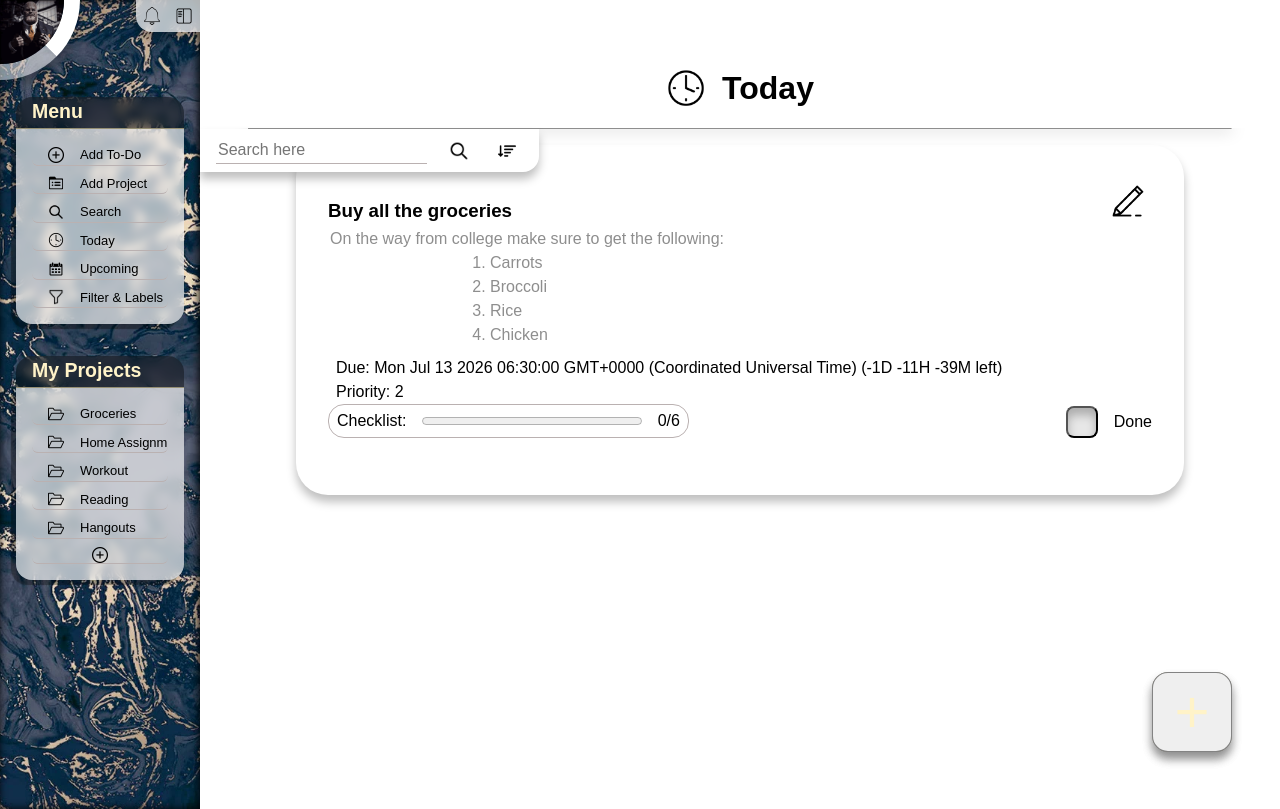
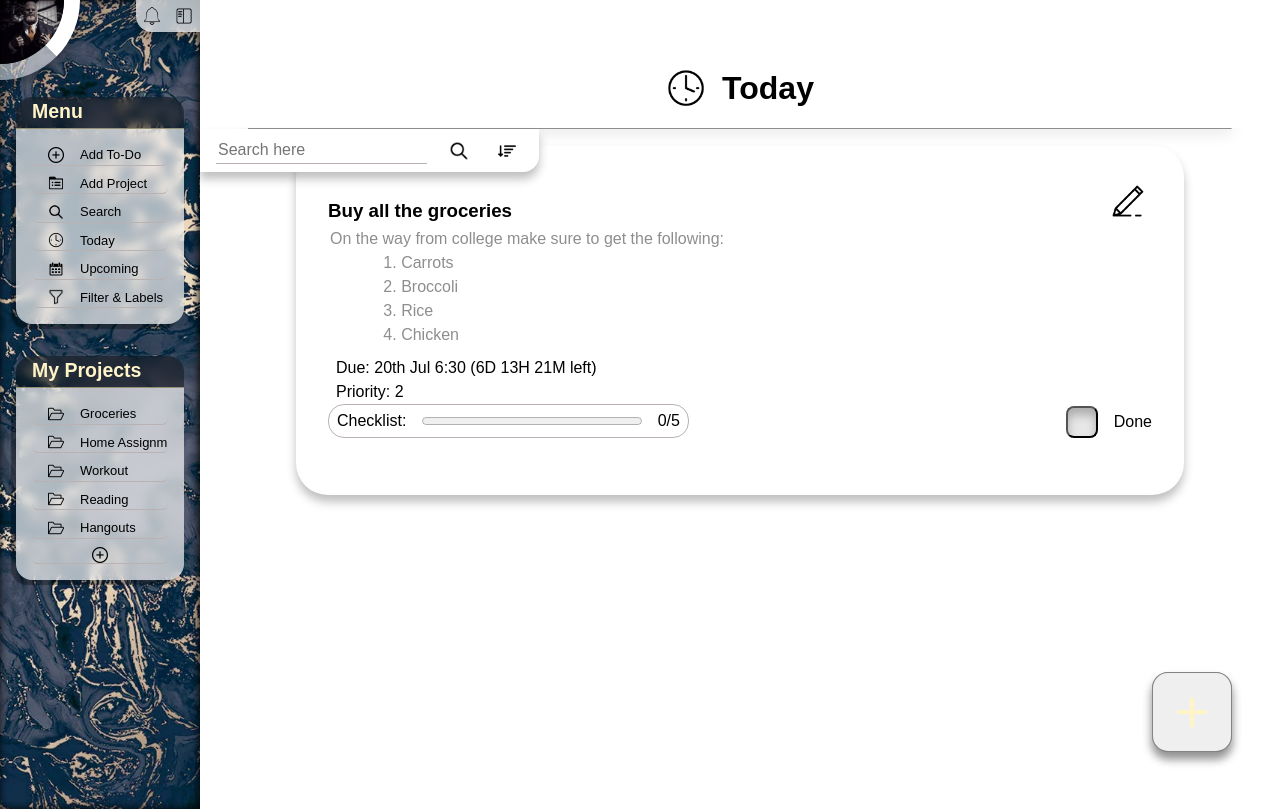
Before and after one commit to TrulyFalse/odin-to-do, a website built with webpack: page src/index.html in a window 1280 px wide. Built offline with nearby package versions, Linux system fonts and the light colour scheme.

Commit message:
Fix due date string length

```diff
--- a/src/index.html
+++ b/src/index.html
@@ -8,7 +8,7 @@
 </head>
 <body>
 
-    <dialog id="todo-edit-dialog" closedby="any">
+    <dialog id="todo-edit-dialog">
         <form action="" method="post" id="edit-todo-form" class="todo-form">
             <h2>Edit To-Do</h2>
             <div class="scroll-container">
@@ -190,8 +190,7 @@
                                 1. Carrots
                                 2. Broccoli
                                 3. Rice
-                                4. Chicken
-                            </textarea>
+                                4. Chicken</textarea>
 
                 <div class="todo-status">
                     <div>
--- a/src/js/LocalDB.js
+++ b/src/js/LocalDB.js
@@ -11,20 +11,19 @@ function initialize(){
         let sampleTodo = new ToDo({
             title: "Buy all the groceries",
             description: `On the way from college make sure to get the following:
-                                1. Carrots
-                                2. Broccoli
-                                3. Rice
-                                4. Chicken`,
-            dueDate: new Date('2026-07-13T06:30:00'),
+            1. Carrots
+            2. Broccoli
+            3. Rice
+            4. Chicken`,
+            dueDate: new Date('2026-07-20T06:30:00'),
             priority: 2,
             isDone: false,
             checklist: [
-                {description: "Subtask-1"},
-                {description: "Subtask-1"},
-                {description: "Subtask-1"},
-                {description: "Subtask-1"},
-                {description: "Subtask-1"},
-                {description: "Subtask-1"},
+                {description: "Carrot"},
+                {description: "Broccoli"},
+                {description: "Rice"},
+                {description: "Chicken"},
+                {description: "Jot down expense"},
             ]
         });
         generalProject.addToDo(sampleTodo);
--- a/src/js/View.js
+++ b/src/js/View.js
@@ -342,9 +342,23 @@ function renderToDo(toDo) {
             let isDoneBtn = document.createElement('button');
             let div = document.createElement('div');
 
+            function shortenDate(givenDate){
+                let present = new Date();
+                let shortDateString = "";
+                let dateSuffix = {
+                    '1': 'st ',
+                    '2': 'nd ',
+                    '3': 'rd ',
+                }
+                if(givenDate.getDate() !== present.getDate() || givenDate.getMonth() !== present.getMonth()) shortDateString += givenDate.getDate().toString() + (dateSuffix[givenDate.getDate().toString().at(-1)] ?? 'th ') + givenDate.toDateString().split(" ")[1];
+                if(givenDate.getFullYear() !== present.getFullYear()) shortDateString += " " + givenDate.getFullYear();
+                return `${shortDateString} ${givenDate.getHours()}:${givenDate.getMinutes()}`;
+            }
+
+
                 let p = document.createElement('p');
                 if(toDo.dueDate instanceof Date && !isNaN(toDo.dueDate))
-                    p.textContent = `Due: ${toDo.dueDate} (${toDo.timeLeft.days}D ${toDo.timeLeft.hours}H ${toDo.timeLeft.mins}M left)`;
+                    p.textContent = `Due: ${shortenDate(toDo.dueDate)} (${toDo.timeLeft.days > 0 ? toDo.timeLeft.days + "D ": ""} ${toDo.timeLeft.hours > 0 ? toDo.timeLeft.hours + "H " : ""} ${toDo.timeLeft.mins > 0 ? toDo.timeLeft.mins : "0"}M left)`;
                 else
                     p.textContent = `Due: No deadline`;
                 div.append(p);
@@ -451,6 +465,11 @@ function renderView(){
 
 function editTodo(toDo) {
     const editDialog = document.querySelector('#todo-edit-dialog');
+    editDialog.querySelector('#edit-title').value = toDo.title;
+    editDialog.querySelector('#edit-description').value = toDo.description;
+    editDialog.querySelector('#edit-due-date').value = toDo.dueDate;
+    editDialog.querySelector('#edit-priority').value = toDo.priority;
+
     editDialog.showModal();
     editDialog.classList.add('open');
 }
--- a/src/style.css
+++ b/src/style.css
@@ -471,6 +471,7 @@ form .fields {
 
 .todo-form textarea {
   height: calc(3.5 * var(--separation-m));
+  resize: vertical;
 }
 
 .todo-form button{
```
